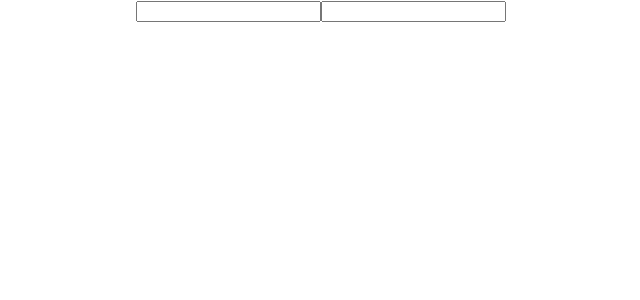
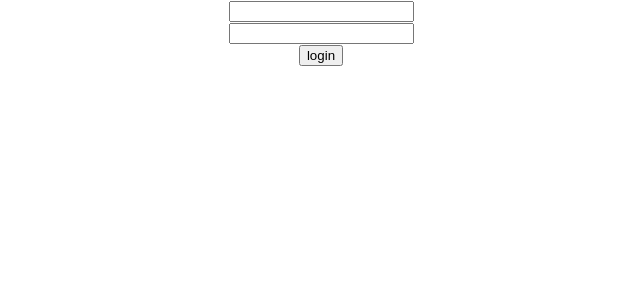
Before and after one commit to Anikroy7/email-password-auth, a React (Create React App) app: page / in a window 1280 px wide. Shown: the top 300 px of the page, without its empty margins (319-959 px from the left). Built offline with nearby package versions, Linux system fonts and the light colour scheme.

Commit message:
get input value by onBlur event

```diff
--- a/src/App.js
+++ b/src/App.js
@@ -4,11 +4,32 @@ import app from './firebase.init';
 
 const auth = getAuth(app)
 
+const handelEmailBlur = event => {
+  console.log(event.target.value);
+}
+
+
+const handelPasswordBlur = event => {
+
+  console.log(event.target.value);
+}
+
+const handelFromSubmit = event => {
+  console.log('anik submited');
+  event.preventDefault();
+}
+
+
 function App() {
   return (
     <div className="App">
-      <input type="email" name="" id="" />
-      <input type="password" name="" id="" />
+      <form onSubmit={handelFromSubmit}>
+        <input onBlur={handelEmailBlur} type="email" name="" id="" /><br />
+        <input onBlur={handelPasswordBlur} type="password" name="" id="" /><br />
+
+        <input type="submit" value="login" />
+
+      </form>
     </div>
   );
 }
```
